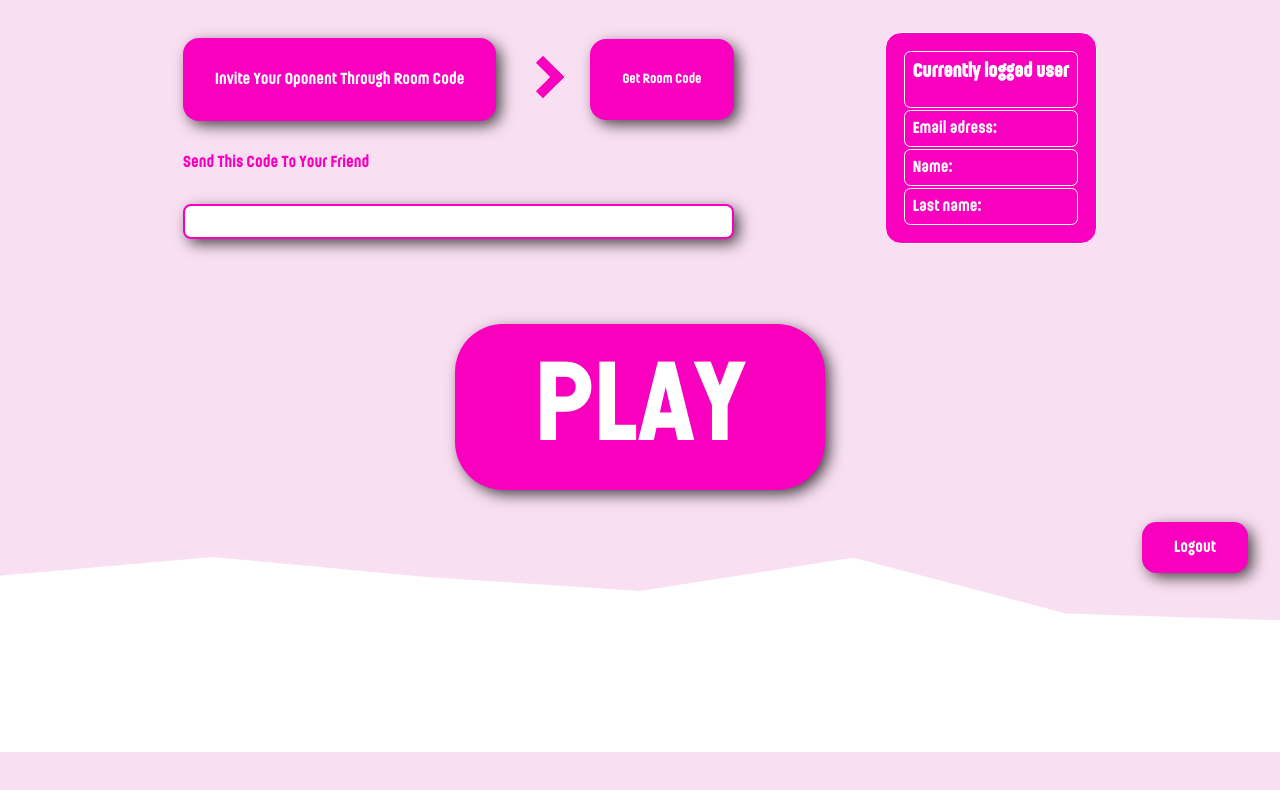
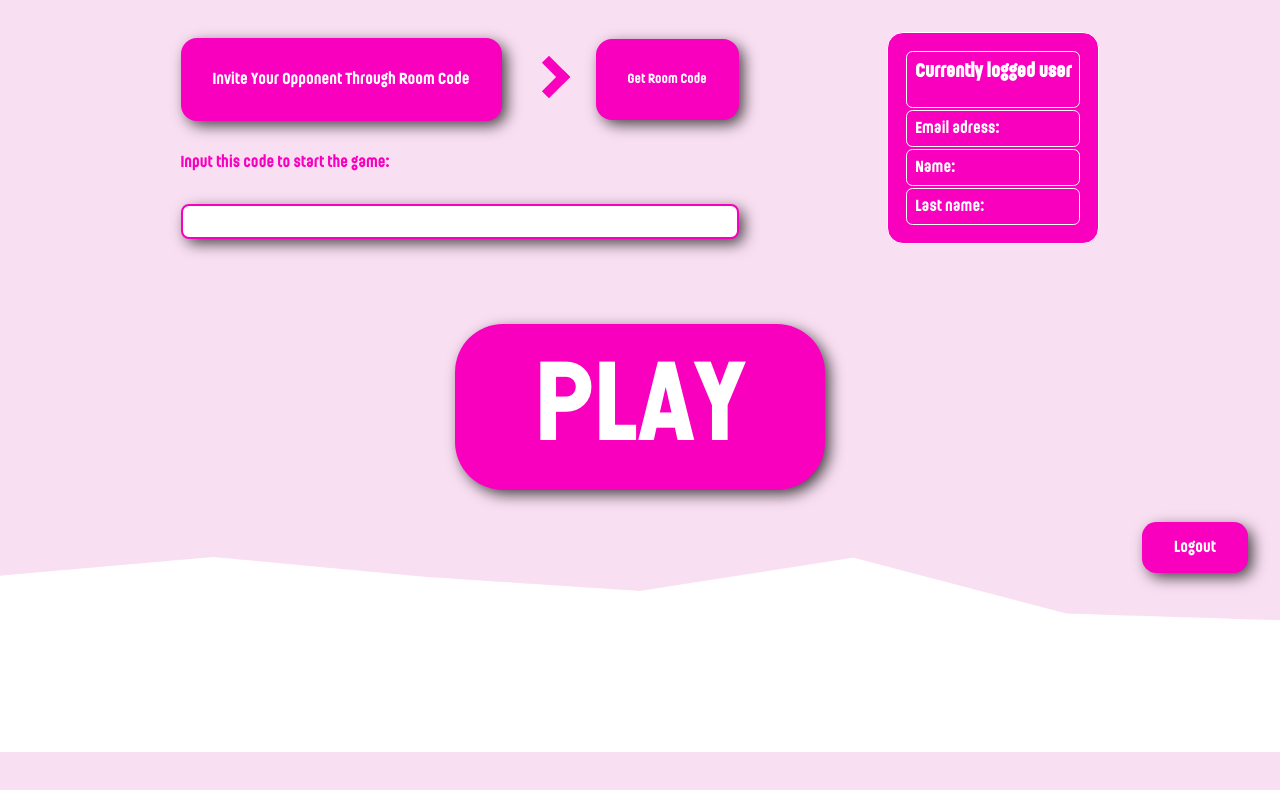
Before and after one commit to DunjaNesic/multiplayer-game-front, a React (Create React App) app: page /Lobby in a window 1280 px wide. Shown: the top 790 px of the page. Built offline with nearby package versions, Linux system fonts and the light colour scheme; no server answers.

Commit message:
Fixed CallFriend

```diff
--- a/src/components/Lobby/CallFriend.jsx
+++ b/src/components/Lobby/CallFriend.jsx
@@ -1,11 +1,10 @@
-import React from 'react'
-import './user.css'
+import React, { useState, useEffect } from 'react';
+import './user.css';
 import io from 'socket.io-client';
 
 function CallFriend() {
-
-  const [roomCode, setRoomCode]=React.useState("");
-  const [socket, setSocket] = React.useState(null);
+  const [roomCode, setRoomCode] = useState('');
+  const [socket, setSocket] = useState(null);
 
   const clickedButton = () => {
     let result = '';
@@ -16,27 +15,39 @@ function CallFriend() {
       counter += 1;
     }
     setRoomCode(result);
-    }
+  };
 
+  const handleSocketConnection = () => {
     if (!socket) {
+      console.log('soket');
       const newSocket = io('http://localhost:3000');
       setSocket(newSocket);
+      console.log("nultisoket");
 
       newSocket.on('connect', () => {
         console.log('Socket connected');
+        if (roomCode.trim() !== '') {
+          console.log('soket2');
           newSocket.emit('sendRoomCode', roomCode);
+        } else {
+          console.log('Room code is empty. Please generate a code first.');
+        }
       });
     } else {
+      if (roomCode.trim() !== '') {
+        console.log('soket3');
         socket.emit('sendRoomCode', roomCode);
+      } else {
+        console.log('Room code is empty. Please generate a code first.');
       }
+    }
+  };
 
-    React.useEffect(() => {
+  useEffect(() => {
     if (socket) {
-        // Ovde dobijam odgovor od Ive
-        socket.on('roomCodeSent', (response) => {
+      socket.on('gameStart', (response) => {
         console.log('Room code sent to server:', response);
-          // Ovde definisem sta ce da se desi na mojoj strani kad mi Iva odgovori
-          console.log("dunja");
+        console.log('dunja');
       });
     }
   }, [socket]);
@@ -44,14 +55,14 @@ function CallFriend() {
   return (
     <div className="invitation">
       <div className="call">
-    <div className='invite--oponent'>Invite Your Oponent Through Room Code</div>
+        <div className='invite--oponent'>Invite Your Opponent Through Room Code</div>
         <p><i className="arrow right"></i></p>
         <button className='roomBtn' onClick={clickedButton}>Get Room Code</button>
       </div>
-    <p className='code'>Send This Code To Your Friend</p>
-    <input type="text" value={roomCode} />
+      <p className='code'>Input this code to start the game: {roomCode}</p>
+      <input type="text" onChange={handleSocketConnection} />
     </div>
-  )
+  );
 }
 
-export default CallFriend
+export default CallFriend;
```
Lines whose indentation alone changed are shown as unchanged.
